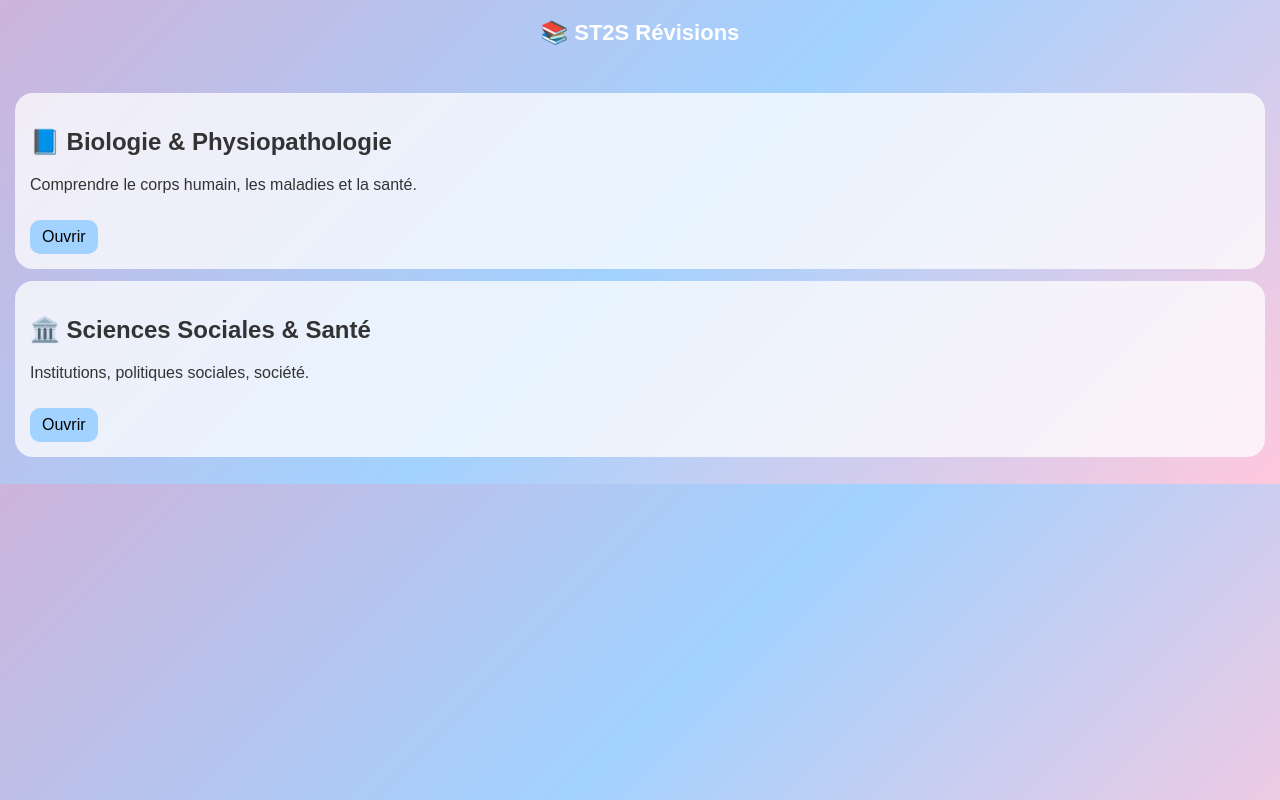
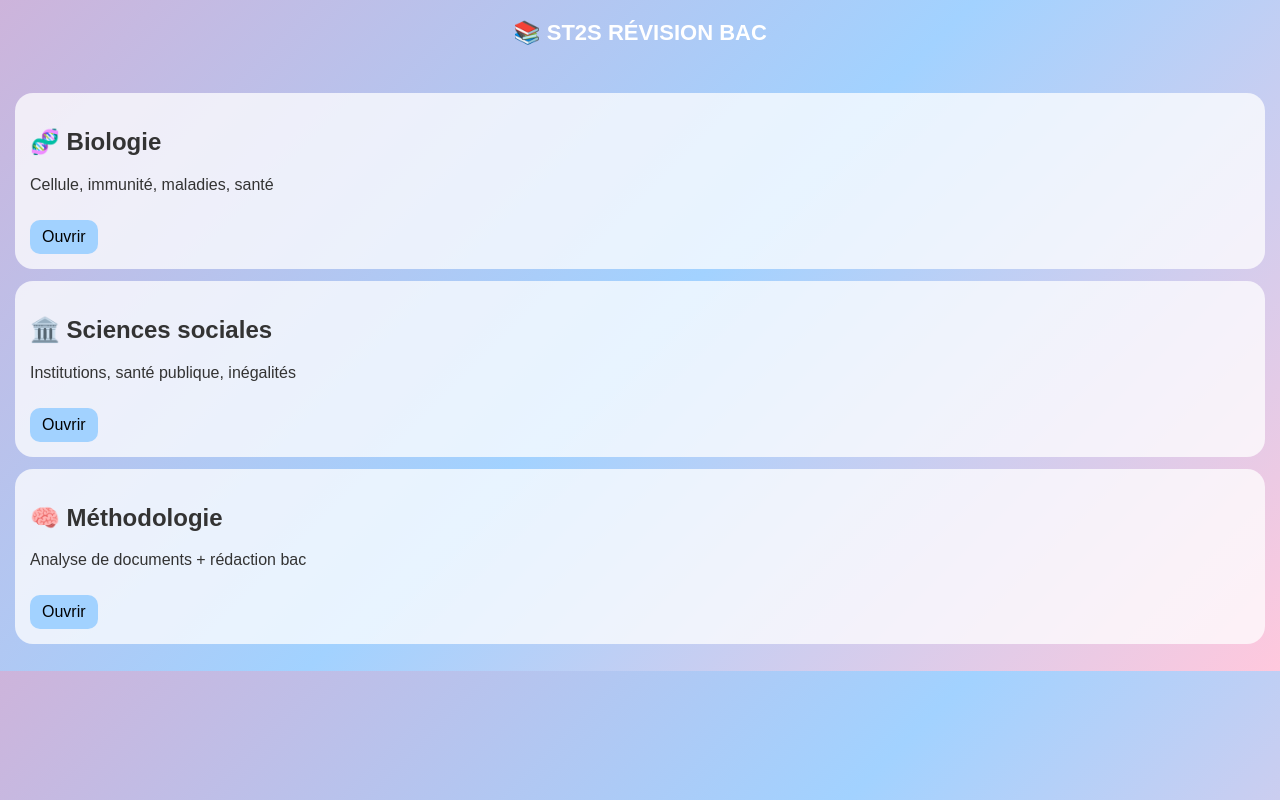
Before and after one commit to s4r4hhhhhh/st2s-revision-app, a plain HTML site: page index.html in a window 1280 px wide. Drawn offline with Linux system fonts and the light colour scheme.

Commit message:
Update index.html

```diff
--- a/index.html
+++ b/index.html
@@ -8,20 +8,26 @@
 
 <body>
 
-<header>📚 ST2S Révisions</header>
+<header>📚 ST2S RÉVISION BAC</header>
 
 <div class="container">
 
   <div class="card">
-    <h2>📘 Biologie & Physiopathologie</h2>
-    <p>Comprendre le corps humain, les maladies et la santé.</p>
+    <h2>🧬 Biologie</h2>
+    <p>Cellule, immunité, maladies, santé</p>
     <a href="bio.html">Ouvrir</a>
   </div>
 
   <div class="card">
-    <h2>🏛️ Sciences Sociales & Santé</h2>
-    <p>Institutions, politiques sociales, société.</p>
+    <h2>🏛️ Sciences sociales</h2>
+    <p>Institutions, santé publique, inégalités</p>
     <a href="social.html">Ouvrir</a>
+  </div>
+
+  <div class="card">
+    <h2>🧠 Méthodologie</h2>
+    <p>Analyse de documents + rédaction bac</p>
+    <a href="methodo.html">Ouvrir</a>
   </div>
 
 </div>
```
